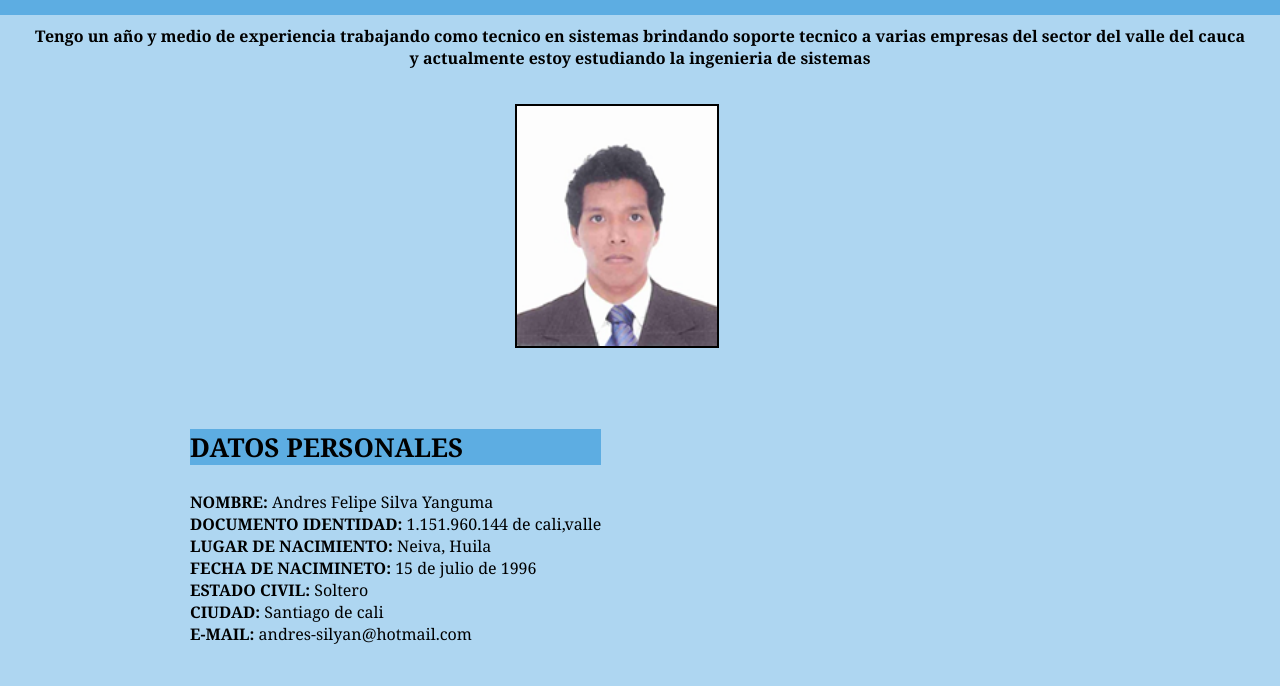
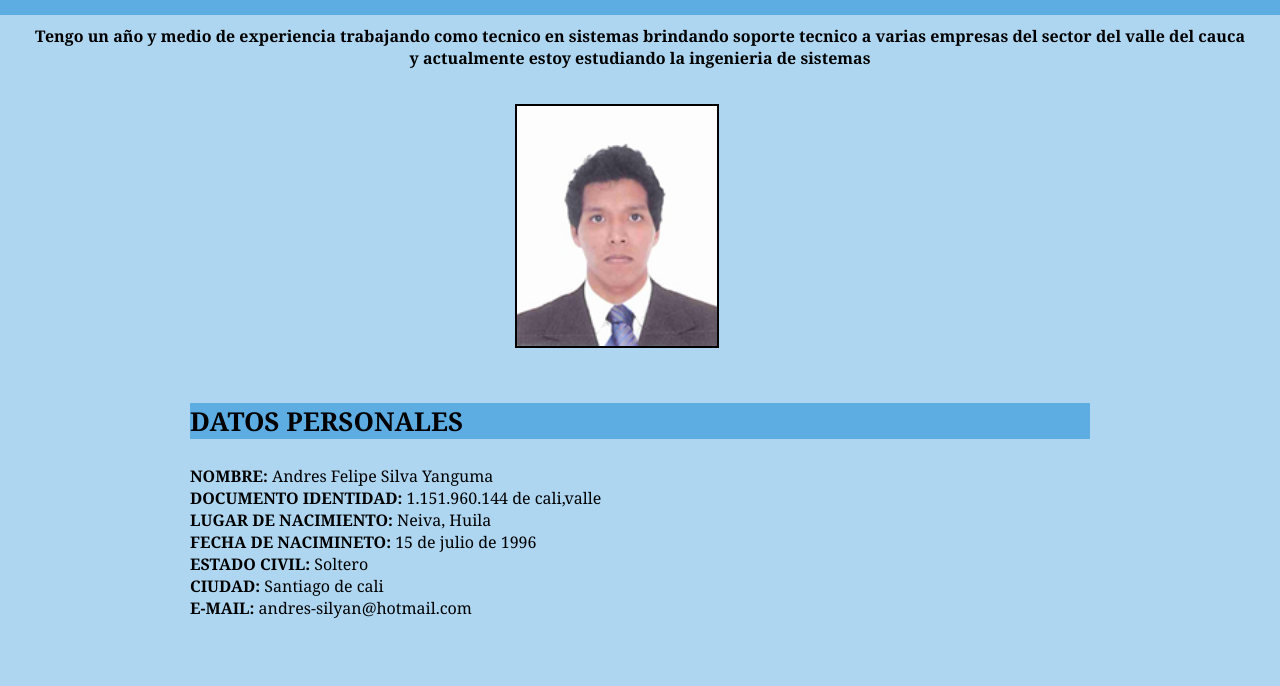
Before and after one commit to andressilyan/andressilyan.github.com, a plain HTML site: page HojaVida/index.html in a window 1280 px wide. Shown: the part 113-799 px from the top of the page. Drawn offline with Linux system fonts and the light colour scheme.

Commit message:
Update index.html

```diff
--- a/HojaVida/index.html
+++ b/HojaVida/index.html
@@ -29,7 +29,7 @@
         <section>
             <div style="width:900px;margin-right:auto;margin-left:auto;">
                 <div style="margin-top:50px">
-                    <div style="display:inline-block;width:100">
+                    <div>
                         <h3 style="font-size:26px;font-weight:700;background-color:#5DADE2">DATOS PERSONALES</h3>
                         <div>
                            <dl>
```
